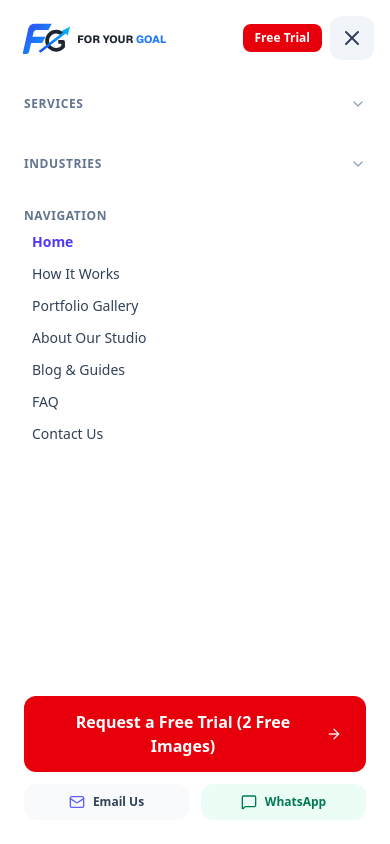
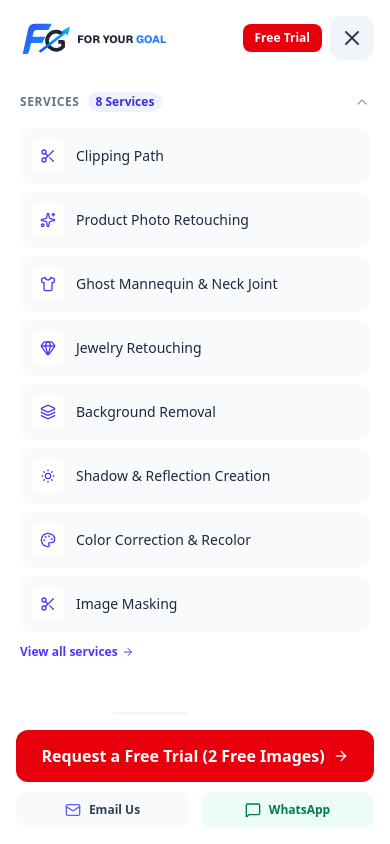
Before and after one commit to mainulislamik/foryourgoal, a Next.js app: page / in a window 390 px wide. Both pictures are taken after a click on the button 352 px from the left and 38 px from the top of the page. Shown: the top 844 px of the page. Built offline with nearby package versions, Linux system fonts and the light colour scheme.

Commit message:
fix(mobile-nav): show all services, industries, and navigation options expanded with sticky bottom CTA

```diff
--- a/src/components/layout/Header.tsx
+++ b/src/components/layout/Header.tsx
@@ -85,8 +85,8 @@ export function Header() {
   const [mobileMenuOpen, setMobileMenuOpen] = useState(false);
   const [servicesOpen, setServicesOpen] = useState(false);
   const [industriesOpen, setIndustriesOpen] = useState(false);
-  const [mobileServicesOpen, setMobileServicesOpen] = useState(false);
-  const [mobileIndustriesOpen, setMobileIndustriesOpen] = useState(false);
+  const [mobileServicesOpen, setMobileServicesOpen] = useState(true);
+  const [mobileIndustriesOpen, setMobileIndustriesOpen] = useState(true);
   const pathname = usePathname();
 
   const servicesRef = useRef<HTMLDivElement>(null);
@@ -411,8 +411,8 @@ export function Header() {
 
       {/* Mobile Navigation Drawer — fixed to viewport, outside backdrop-blur container */}
       {mobileMenuOpen && (
-        <div className="lg:hidden fixed inset-x-0 top-[64px] h-[calc(100dvh-64px)] max-h-[calc(100dvh-64px)] bg-white border-t border-slate-200 overflow-y-auto z-50 shadow-2xl flex flex-col justify-between">
-          <div className="p-6 flex flex-col space-y-4">
+        <div className="lg:hidden fixed inset-x-0 top-[64px] bottom-0 bg-white border-t border-slate-200 z-50 shadow-2xl flex flex-col">
+          <div className="flex-1 overflow-y-auto overscroll-contain p-5 space-y-6">
 
             {/* Services Accordion */}
             <div>
@@ -422,29 +422,36 @@ export function Header() {
                 className="w-full flex items-center justify-between py-2"
                 aria-expanded={mobileServicesOpen}
               >
+                <div className="flex items-center gap-2">
                   <span className="font-semibold text-xs text-slate-500 uppercase tracking-wider">Services</span>
+                  <span className="bg-indigo-50 text-indigo-700 text-xs font-bold px-2 py-0.5 rounded-full">8 Services</span>
+                </div>
                 <ChevronDown
                   className={`w-4 h-4 text-slate-400 transition-transform duration-200 ${mobileServicesOpen ? "rotate-180" : ""}`}
                 />
               </button>
 
               {mobileServicesOpen && (
-                <div className="grid grid-cols-1 gap-1 pl-2 pt-1 pb-2">
+                <div className="pt-2 pb-2">
+                  <div className="grid grid-cols-1 sm:grid-cols-2 gap-2">
                     {servicesList.map((svc) => (
                       <Link
                         key={svc.href}
                         href={svc.href}
                         onClick={() => setMobileMenuOpen(false)}
-                      className="flex items-center gap-2.5 text-sm text-slate-800 hover:text-indigo-600 py-2"
+                        className="flex items-center gap-3 p-3 rounded-xl border border-slate-100 bg-slate-50 hover:bg-indigo-50 hover:border-indigo-200 text-slate-800 hover:text-indigo-700 transition-all"
                       >
-                      <svc.icon className="w-4 h-4 text-indigo-600 shrink-0" />
-                      <span>{svc.title}</span>
+                        <div className="p-2 rounded-lg bg-white border border-slate-200 shrink-0">
+                          <svc.icon className="w-4 h-4 text-indigo-600" />
+                        </div>
+                        <span className="text-sm font-medium leading-tight">{svc.title}</span>
                       </Link>
                     ))}
+                  </div>
                   <Link
                     href="/services"
                     onClick={() => setMobileMenuOpen(false)}
-                    className="text-xs text-indigo-600 font-bold py-1 flex items-center gap-1 mt-1"
+                    className="text-xs text-indigo-600 font-bold mt-3 flex items-center gap-1 hover:text-indigo-700"
                   >
                     <span>View all services</span>
                     <ArrowRight className="w-3 h-3" />
@@ -461,23 +468,26 @@ export function Header() {
                 className="w-full flex items-center justify-between py-2"
                 aria-expanded={mobileIndustriesOpen}
               >
+                <div className="flex items-center gap-2">
                   <span className="font-semibold text-xs text-slate-500 uppercase tracking-wider">Industries</span>
+                  <span className="bg-slate-100 text-slate-700 text-xs font-bold px-2 py-0.5 rounded-full">5 Industries</span>
+                </div>
                 <ChevronDown
                   className={`w-4 h-4 text-slate-400 transition-transform duration-200 ${mobileIndustriesOpen ? "rotate-180" : ""}`}
                 />
               </button>
 
               {mobileIndustriesOpen && (
-                <div className="flex flex-col gap-1 pl-2 pt-1 pb-2">
+                <div className="flex flex-col gap-1.5 pt-2 pb-2">
                   {industriesList.map((ind) => (
                     <Link
                       key={ind.href}
                       href={ind.href}
                       onClick={() => setMobileMenuOpen(false)}
-                      className="flex items-center justify-between py-2 text-sm text-slate-800 hover:text-indigo-600"
+                      className="flex items-center justify-between p-3 rounded-xl border border-slate-100 bg-slate-50 hover:bg-indigo-50 hover:border-indigo-200 text-slate-800 hover:text-indigo-700 transition-all"
                     >
-                      <span>{ind.title}</span>
-                      <span className="text-[10px] uppercase font-mono px-2 py-0.5 rounded-full bg-slate-100 text-slate-500">
+                      <span className="text-sm font-medium">{ind.title}</span>
+                      <span className="text-[10px] uppercase font-mono px-2 py-0.5 rounded-full bg-white border border-slate-200 text-slate-600 shrink-0 ml-2">
                         {ind.tag}
                       </span>
                     </Link>
@@ -485,7 +495,7 @@ export function Header() {
                   <Link
                     href="/industries"
                     onClick={() => setMobileMenuOpen(false)}
-                    className="text-xs text-indigo-600 font-bold py-1 flex items-center gap-1 mt-1"
+                    className="text-xs text-indigo-600 font-bold mt-1 flex items-center gap-1 hover:text-indigo-700"
                   >
                     <span>Explore all industries</span>
                     <ArrowRight className="w-3 h-3" />
@@ -494,68 +504,39 @@ export function Header() {
               )}
             </div>
 
-            {/* Navigation Links */}
-            <div className="border-t border-slate-200 pt-3">
-              <div className="font-semibold text-xs text-slate-500 uppercase tracking-wider mb-2">Navigation</div>
-              <div className="flex flex-col space-y-3 pl-2">
+            {/* Quick Navigation */}
+            <div className="border-t border-slate-200 pt-3 pb-8">
+              <div className="font-semibold text-xs text-slate-500 uppercase tracking-wider mb-3">Quick Navigation</div>
+              <div className="flex flex-col gap-1">
+                {[
+                  { href: "/", label: "Home", active: pathname === "/" },
+                  { href: "/how-it-works", label: "How It Works", active: pathname === "/how-it-works" },
+                  { href: "/portfolio", label: "Portfolio Gallery", active: pathname.startsWith("/portfolio") },
+                  { href: "/about", label: "About Our Studio", active: pathname === "/about" },
+                  { href: "/blog", label: "Blog & Guides", active: pathname.startsWith("/blog") },
+                  { href: "/faq", label: "FAQ", active: pathname === "/faq" },
+                  { href: "/contact", label: "Contact Us", active: pathname === "/contact" },
+                ].map(({ href, label, active }) => (
                   <Link
-                  href="/"
+                    key={href}
+                    href={href}
                     onClick={() => setMobileMenuOpen(false)}
-                  className={`text-sm font-medium transition-colors ${
-                    pathname === "/" ? "text-indigo-600 font-semibold" : "text-slate-700 hover:text-indigo-600"
+                    className={`flex items-center gap-3 px-3 py-2.5 rounded-xl text-sm font-medium transition-all ${
+                      active
+                        ? "bg-indigo-50 text-indigo-700 font-semibold border border-indigo-200"
+                        : "text-slate-700 hover:text-indigo-600 hover:bg-slate-50 border border-transparent"
                     }`}
                   >
-                  Home
+                    {active && <span className="w-1.5 h-1.5 rounded-full bg-indigo-600 shrink-0" />}
+                    {label}
                   </Link>
-                <Link
-                  href="/how-it-works"
-                  onClick={() => setMobileMenuOpen(false)}
-                  className="text-sm font-medium text-slate-700 hover:text-indigo-600"
-                >
-                  How It Works
-                </Link>
-                <Link
-                  href="/portfolio"
-                  onClick={() => setMobileMenuOpen(false)}
-                  className="text-sm font-medium text-slate-700 hover:text-indigo-600"
-                >
-                  Portfolio Gallery
-                </Link>
-                <Link
-                  href="/about"
-                  onClick={() => setMobileMenuOpen(false)}
-                  className="text-sm font-medium text-slate-700 hover:text-indigo-600"
-                >
-                  About Our Studio
-                </Link>
-                <Link
-                  href="/blog"
-                  onClick={() => setMobileMenuOpen(false)}
-                  className="text-sm font-medium text-slate-700 hover:text-indigo-600"
-                >
-                  Blog & Guides
-                </Link>
-                <Link
-                  href="/faq"
-                  onClick={() => setMobileMenuOpen(false)}
-                  className="text-sm font-medium text-slate-700 hover:text-indigo-600"
-                >
-                  FAQ
-                </Link>
-                <Link
-                  href="/contact"
-                  onClick={() => setMobileMenuOpen(false)}
-                  className="text-sm font-medium text-slate-700 hover:text-indigo-600"
-                >
-                  Contact Us
-                </Link>
+                ))}
               </div>
             </div>
           </div>
 
           {/* Sticky bottom CTA & contact */}
-          <div className="p-6 border-t border-slate-200 space-y-3 bg-white">
-            {/* Primary CTA */}
+          <div className="shrink-0 p-4 border-t border-slate-200 bg-white/95 backdrop-blur-sm shadow-[0_-4px_12px_rgba(0,0,0,0.05)] space-y-2.5">
             <Link
               href="/request-a-quote?type=sample"
               onClick={() => setMobileMenuOpen(false)}
@@ -565,7 +546,6 @@ export function Header() {
               <ArrowRight className="w-4 h-4 text-white/90 shrink-0" />
             </Link>
 
-            {/* Quick contact links */}
             <div className="flex items-center gap-3">
               <a
                 href="mailto:info@foryourgoal.com"
```
Lines whose indentation alone changed are shown as unchanged.
